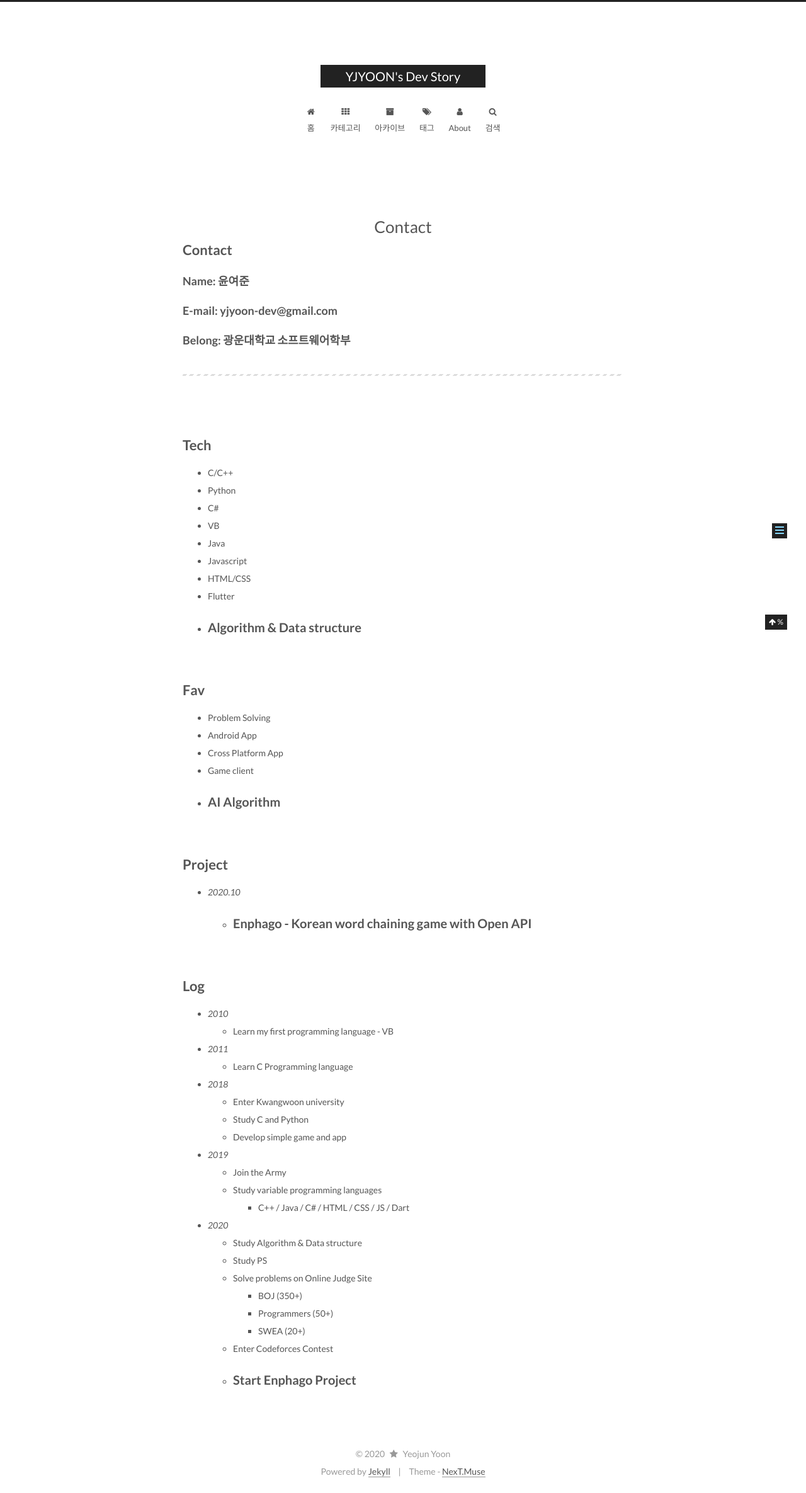
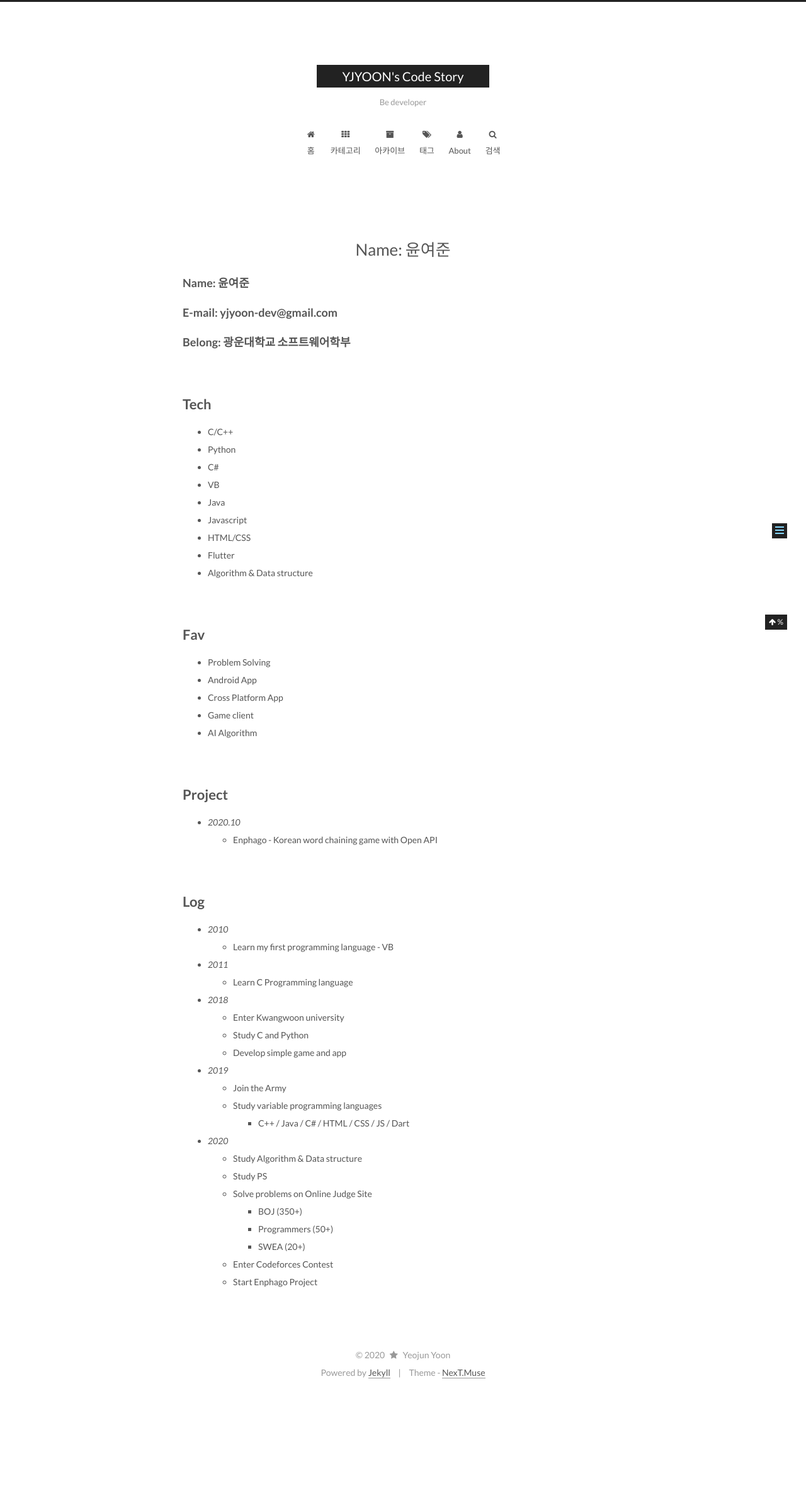
Before and after one commit to yjyoon-dev/yjyoon-dev.github.io, a Jekyll site: the page built from about/index.md, in a window 1280 px wide. Shown: the whole page at 63% size. Built offline with Jekyll 4.4.1, drawn with Linux system fonts in a browser that asks for light colours; comment, search, counter and statistics services are not loaded; our own code applies the rules of GitHub Pages for plain Markdown files; after the commit the page ends 2214 px from its top, so only the background shows below that.

Commit message:
favico & avatar

```diff
--- a/_config.yml
+++ b/_config.yml
@@ -1,6 +1,6 @@
 # Site
-title: YJYOON's Dev Story
-subtitle:
+title: YJYOON's Code Story
+subtitle: Be developer
 description: yjyoon.dev@gmail.com
 author: Yeojun Yoon
 # Support language: de, en, fr-FR, id, ja, ko, pt-BR, pt, ru, zh-Hans, zh-hk, zh-tw
--- a/about/index.md
+++ b/about/index.md
@@ -3,14 +3,13 @@
 type: about
 ---
 
-Contact
-===
+
 ### Name: 윤여준
 
 ### E-mail: yjyoon-dev@gmail.com
 
 ### Belong: 광운대학교 소프트웨어학부
------
+
 <br>
 
 Tech
@@ -24,7 +23,7 @@
 - HTML/CSS
 - Flutter
 - Algorithm & Data structure
------
+
 <br>
 
 Fav
@@ -34,14 +33,14 @@
 - Cross Platform App
 - Game client
 - AI Algorithm
------
+
 <br>
 
 Project
 ===
 - _2020.10_
   + Enphago - Korean word chaining game with Open API
------
+
 <br>
 
 Log
@@ -70,4 +69,3 @@
       + SWEA (20+)
     + Enter Codeforces Contest
     + Start Enphago Project
------
```
Also changed, not shown: assets/favicon.ico (added), assets/images/avatar.png.
